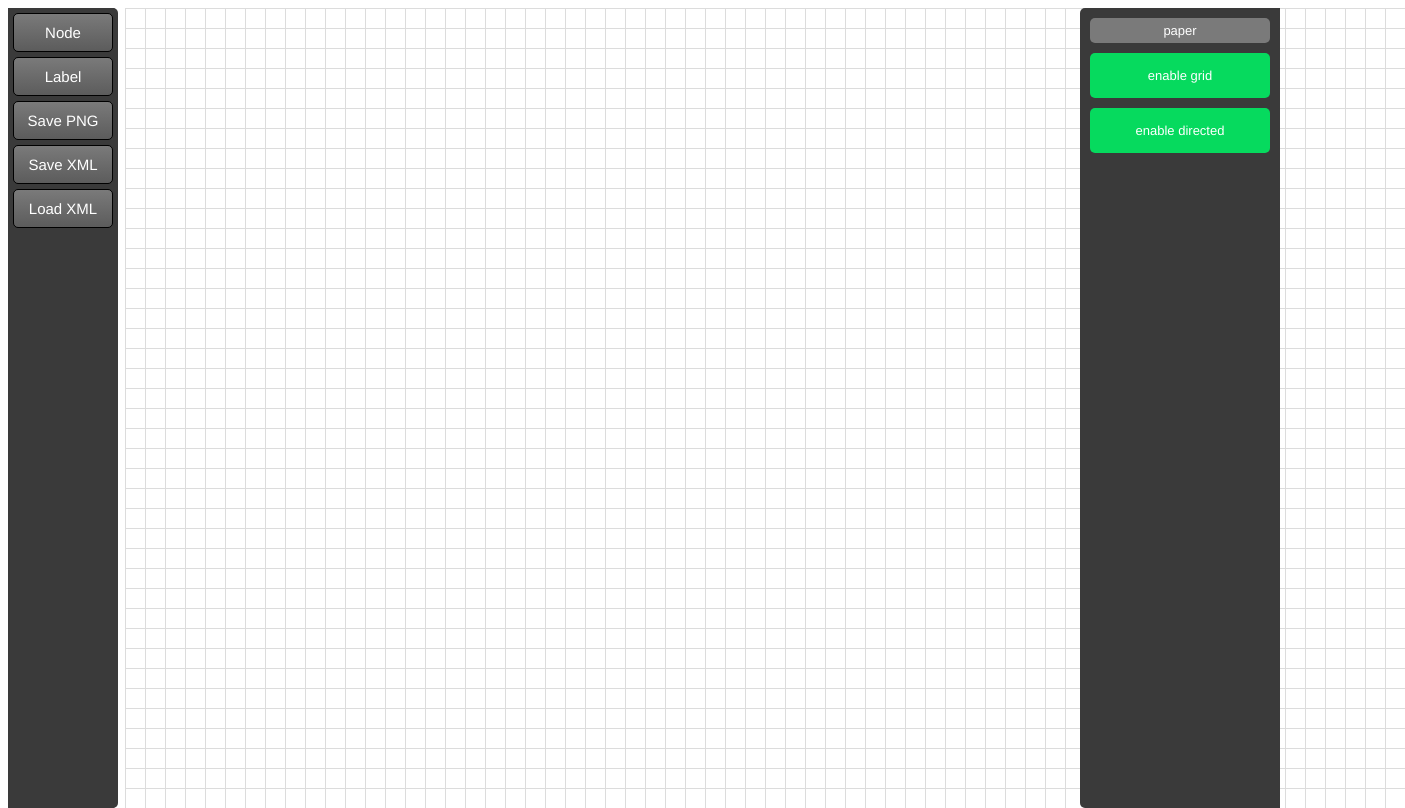
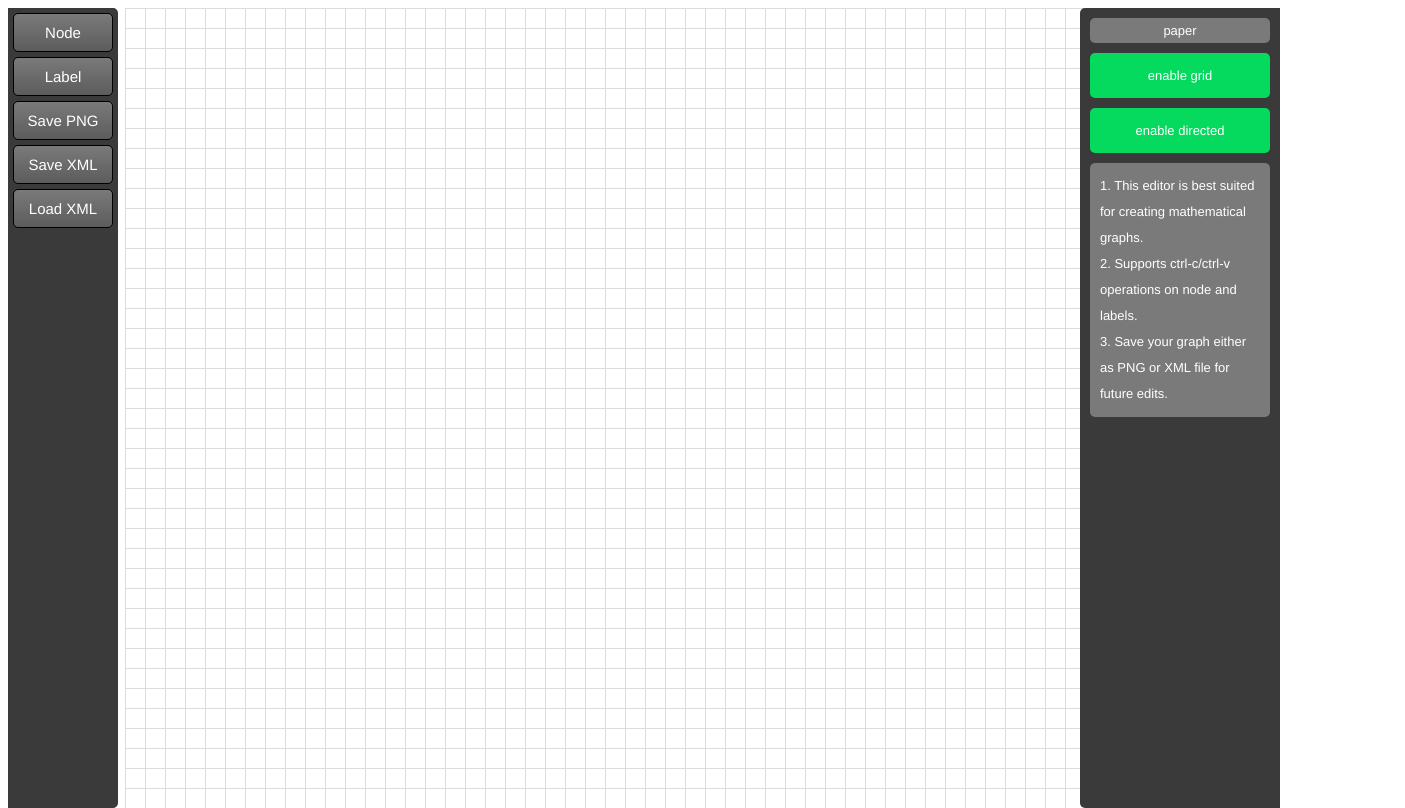
Before and after one commit to tpan496/csgraph_editor, a website: page app/index.html in a window 1280 px wide. Shown: the whole page, 1405 px wide, since content can reach past the window. Drawn offline with nearby package versions, Linux system fonts and the light colour scheme.

Commit message:
Added some guide

```diff
--- a/app/css/index.css
+++ b/app/css/index.css
@@ -1,5 +1,5 @@
 svg{
-    width: 100%;
+    width: 90%;
     height: 100vh;
     background: transparent;
     float: left;
@@ -29,7 +29,7 @@ svg{
     background-color: transparent;
     background-image: linear-gradient(to right, rgb(220, 220, 220) 1px, transparent 1px), linear-gradient(to bottom, rgb(220, 220, 220) 1px, transparent 1px);
     height:100%;
-    width: 100%;
+    width: 90%;
     background-size:20px 20px;
     z-index: -1;
 }
@@ -56,6 +56,21 @@ svg{
     font-size: 13px;
     position: relative;
     z-index: 9;
+}
+
+#guide{
+    display: block;
+    -webkit-text-fill-color: white;
+    padding: 10px;
+    margin: 10px;
+    border-radius: 5px;
+    background: #7a7a7a;
+    font-family: 'Helvetica';
+    font-size: 13px;
+    position: relative;
+    letter-spacing: 1.5;
+    line-height: 2;
+
 }
 
 .info-button{
@@ -182,7 +197,7 @@ button:focus{
 
 #paper{
     background: white;
-    width: 100%;
+    width: 90%;
     height: 100vh;
     float: left;
     position: absolute;
--- a/app/index.html
+++ b/app/index.html
@@ -43,6 +43,7 @@
         <div class="info">text-size: <label id="text-size"></label><input class="clickedit" type="text" /> </div>
         <div class="info">from: <label id="from"></label></div>
         <div class="info">to: <label id="to"></label></div>
+        <div id="guide"></div>
     </div>
 </body>
 </html>
--- a/app/index.js
+++ b/app/index.js
@@ -29,6 +29,7 @@ var fromInfo;
 var toInfo;
 var textInfo;
 var textSizeInfo;
+var guideInfo;
 var gridOnButton;
 var directedOnButton;
 
@@ -45,6 +46,7 @@ $(document).ready(function () {
     textSizeInfo = $('label#text-size');
     gridOnButton = $('#grid');
     directedOnButton = $('#directed');
+    guideInfo = $('#guide');
     displayBoard();
 
     $('#button-circle').click(function () {
--- a/app/info.js
+++ b/app/info.js
@@ -1,3 +1,8 @@
+var paperString = "1. This editor is best suited for creating mathematical graphs.<br/> 2. Supports ctrl-c/ctrl-v operations on node and labels. <br/>3. Save your graph either as PNG or XML file for future edits."
+var nodeString = "Node object represents a vertex in the graph. Drag from the green center from the node to form an edge with another one.";
+var edgeString = "Edge object represents an edge in the graph. You can toggle on/off its arrrow from 'enable directed'.";
+var labelString = "Label object allows you to create text on the paper. Note that it cannot be conned via any means.";
+
 var displayInfo = function (node) {
     clearBoard();
     $('.clickedit').hide();
@@ -11,6 +16,7 @@ var displayInfo = function (node) {
         idInfo.parent().show();
         radiusInfo.html(node.children[0].getAttribute('radius'));
         radiusInfo.parent().show();
+        guideInfo.html(nodeString);
     } else if (node.getAttribute('class') == 'edge') {
         fromInfo.html(node.getAttribute('v1'));
         fromInfo.parent().show();
@@ -19,6 +25,7 @@ var displayInfo = function (node) {
         node.setAttribute('stroke-dasharray', [5, 5]);
         node.setAttribute('stroke', 'rgb(0,122,255)');
         node.parentElement.children[1].setAttribute('fill', 'rgb(0,122,255)');
+        guideInfo.html(edgeString);
     } else if (node.getAttribute('class') == 'label') {
         xInfo.html(node.getAttribute('position-x'));
         xInfo.parent().show();
@@ -28,6 +35,7 @@ var displayInfo = function (node) {
         textInfo.parent().show();
         textSizeInfo.html(node.children[0].getAttribute('font-size'));
         textSizeInfo.parent().show();
+        guideInfo.html(labelString);
         return;
     }
 
@@ -61,6 +69,7 @@ var displayBoard = function () {
     clearBoard();
     directedOnButton.show();
     gridOnButton.show();
+    guideInfo.html(paperString);
 };
 
 var clearBoard = function () {
```
